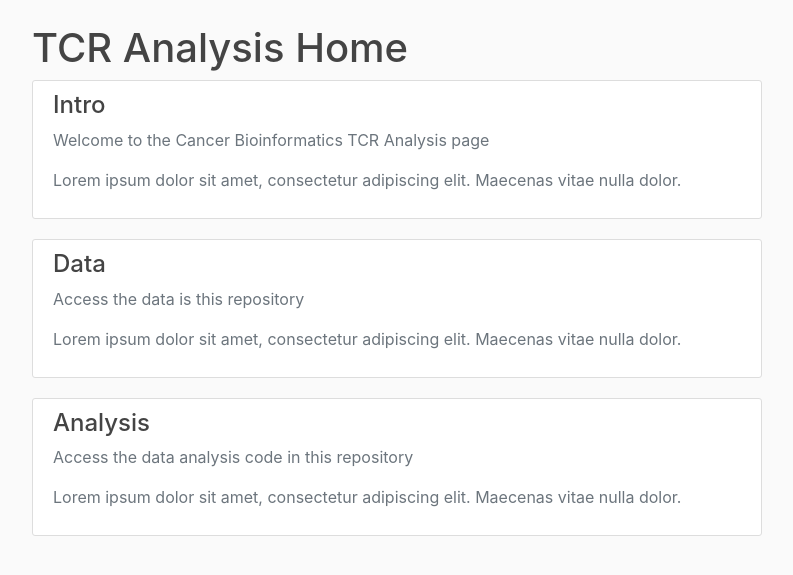
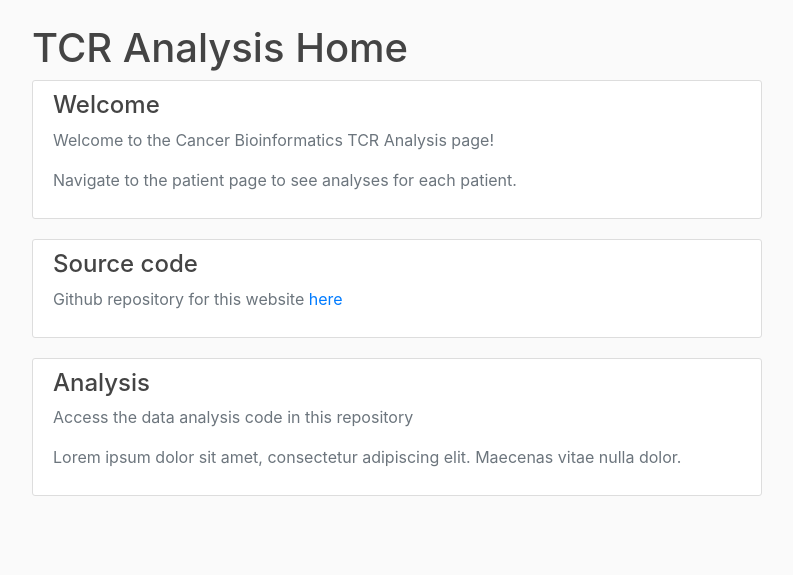
Before and after one commit to argutai/TCR-Application, a Flask app: page / in a window 1280 px wide. Shown: the part 56-631 px from the top of the page, without its empty margins (53-846 px from the left). Run offline with Flask 3, Linux system fonts and the light colour scheme; parts of the project's set-up code (start-up, migrations or seed data) failed here and were passed over; some libraries are stand-ins or nearby versions.

Commit message:
vectorise figs, loop through patients, add repo to home page

```diff
--- a/app/logic.py
+++ b/app/logic.py
@@ -19,18 +19,20 @@ posts = [
     }
 ]
 
-path = os.path.join(absolute_path, 'static/KCL-content/metadata/metadata.txt')
+path = os.path.join(absolute_path, 'static/KCL-content/metadata/metadata.csv')
 metadata = pd.read_csv(path, delimiter='\t')
 
 
 
 class Figure:
-    def __init__(self, patient_id, sample, protocol, pool_id, type):
+    def __init__(self, patient_id, sample, protocol, pool_id, type, expanded):
         self.patient_id = patient_id
         self.Sample = sample
         self.protocol = protocol
         self.pool_id = pool_id
         self.type = type
+        self.expanded = expanded
+
 
 class Patient:
     def __init__(self, patient_id, hormad1, genomics, figures):
@@ -50,7 +52,9 @@ def initialise_patients():
             patient_id = metadata['patient_id'][metadata['Sample']==sample].values[0]
             pool_id = metadata['pool_id'][metadata['Sample']==sample].values[0]
             type = metadata['type'][metadata['Sample']==sample].values[0]
-            patient_figs.append(Figure(patient_id, sample, protocol, pool_id, type))
+            expanded = metadata['expanded'][metadata['Sample']==sample].values[0]
+            # ^condense this
+            patient_figs.append(Figure(patient_id, sample, protocol, pool_id, type, expanded))
         pat = metadata[metadata['patient_id'] == patient]
         hormad1 = list(set(pat['HORMAD1']))[0]
         genomics = list(set(pat['Genomics']))[0]
@@ -59,14 +63,7 @@ def initialise_patients():
     return patient_names, patient_list
 
 patient_names, patient_list = initialise_patients()
-obj = patient_list[patient_names.index('KCL725')]
-# print(obj.genomics)
 
-
-
-
-
-
-# patient = 'KCL717'
-# vars()[patient]
-# print(vars()[patient].figures[0].pool_id)
+# Test:
+# obj = patient_list[patient_names.index('KCL725')]
+# print(obj.figures[0].expanded.split(",")[0])
--- a/app/routes.py
+++ b/app/routes.py
@@ -5,8 +5,6 @@ from app import app
 import pandas as pd
 from app.logic import bubble_files, posts, patient_names, patient_list
 
-obj = patient_list[patient_names.index('KCL725')]
-print(obj.patient_id)
 
 @app.route("/")
 @app.route("/home")
@@ -20,13 +18,11 @@ def overview():
 @app.route("/patients", methods=['GET', 'POST'])
 def patients():
     patient = request.form.get('comp_select')
-    obj = "hi"
-    if(patient is not None): obj = patient_list[patient_names.index(patient)]
+    patient_obj = [] # needs an initialised value ...
+    if(patient is not None): patient_obj = [patient_list[patient_names.index(patient)]]
     if(patient is None): patient = "        "
-    patient_bubble_files=[i for i in bubble_files if patient in i]
-    return render_template('patients.html', patient=patient, obj = obj, patient_files=patient_bubble_files, title='Patients', data=[{'name':'KCL710'}, {'name':'KCL717'}, {'name':'KCL725'}])
+    return render_template('patients.html', patient_obj = patient_obj, patient_names = patient_names)
 
 
-
-# obj = patient_list[patients.index('KCL717')]
-# print(obj.patient_id)
+# obj = patient_list[patient_names.index('KCL717')]
+# print(obj.figures[0].expanded.split(",")[0])
--- a/app/templates/home.html
+++ b/app/templates/home.html
@@ -3,16 +3,16 @@
     <h1>{{ title }}</h1>
     <article class="media content-section">
     <div class="media-body">
-        <h4>Intro</h4>
-        <p class="text-secondary">Welcome to the Cancer Bioinformatics TCR Analysis page </p>
-        <p class="text-secondary">Lorem ipsum dolor sit amet, consectetur adipiscing elit. Maecenas vitae nulla dolor.</p>
+        <h4>Welcome</h4>
+        <p class="text-secondary">Welcome to the Cancer Bioinformatics TCR Analysis page! </p>
+        <p class="text-secondary">Navigate to the patient page to see analyses for each patient.</p>
     </div>
     </article>
     <article class="media content-section">
     <div class="media-body">
-        <h4>Data</h4>
-        <p class="text-secondary">Access the data is this repository</p>
-        <p class="text-secondary">Lorem ipsum dolor sit amet, consectetur adipiscing elit. Maecenas vitae nulla dolor.</p>
+        <h4>Source code</h4>
+        <p class="text-secondary">Github repository for this website <a href="https://github.com/argutai/TCR-Application/tree/main" target="_blank">here</a></p>
+
     </div>
     </article>
     </article>
--- a/flaskapp.py
+++ b/flaskapp.py
@@ -1,5 +1,5 @@
 from app import app
 
-print("LOGGING")
 if __name__ == '__main__':
-    app.run(debug=True, host="10.211.116.43", port=443)
+    # app.run(debug=True, host="10.211.116.43", port=443)
+    app.run(debug=True)
```
Also changed, not shown: app/templates/patients.html (+19 -15 lines), 1 other file.
